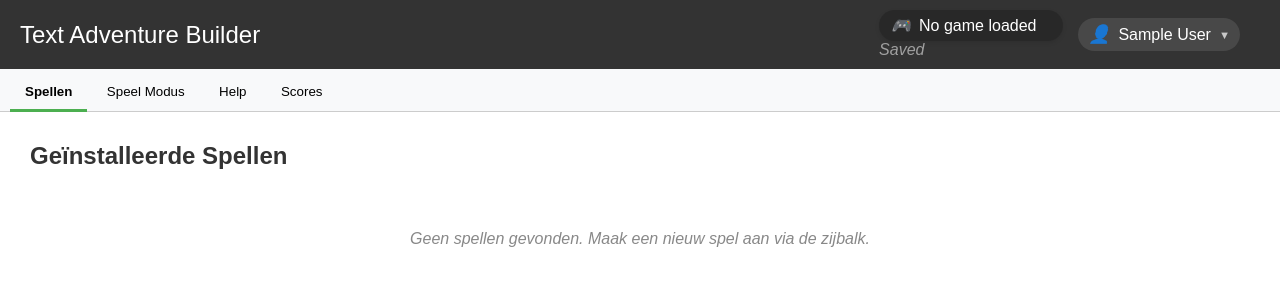
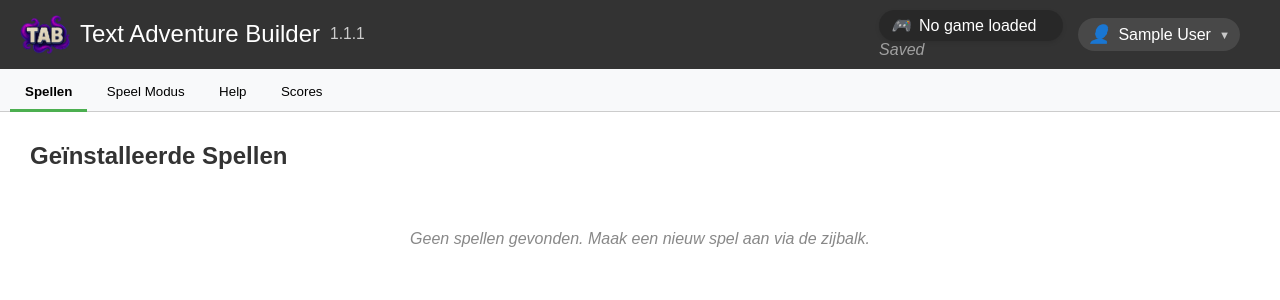
Before and after one commit to axewater/adventurez, a Flask app: page / in a window 1280 px wide. Shown: the top 300 px of the page. Run offline with Flask 3, Linux system fonts and the light colour scheme; the visitor is signed in with stand-in values (Sample User, id 1); data comes from the database, SQL or seed files in the repository; data that the repository does not hold is empty; some libraries are stand-ins or nearby versions.

Commit message:
Add logo to topbar and adjust app version display styling

```diff
--- a/client/css/style.css
+++ b/client/css/style.css
@@ -635,6 +635,23 @@ body.theme-dark {
     margin: 0;
     font-size: 1.5em;
     font-weight: 500;
+    display: flex; /* Align logo and text */
+    align-items: center; /* Vertically center items */
+}
+
+#topbar-logo {
+    max-width: 75px;
+    max-height: 40px; /* Adjusted to fit topbar height well */
+    margin-right: 10px; /* Space between logo and title */
+    object-fit: contain; /* Scale nicely */
+}
+
+#topbar h1 .app-version-display {
+    font-size: 0.65em; /* Smaller than the main title */
+    margin-left: 10px; /* Space between title and version */
+    opacity: 0.75;     /* Slightly less prominent */
+    font-weight: normal; /* Ensure it's not bold if h1 styles cascade */
+    vertical-align: middle; /* Align with the middle of the H1 text */
 }
 
 #status-area {
--- a/client/templates/base.html
+++ b/client/templates/base.html
@@ -27,7 +27,10 @@
 </head>
 <body data-user-role="{{ current_user.role.value if current_user.is_authenticated else 'guest' }}" data-app-version="{{ app_version }}">
     <header id="topbar">
-        <h1>Text Adventure Builder</h1>
+        <h1>
+            <img src="{{ url_for('serve_static', filename='uploads/images/ui/logomini.png') }}" alt="Logo" id="topbar-logo">
+            Text Adventure Builder<span class="app-version-display">{{ app_version }}</span>
+        </h1>
         <div id="status-area">
             <div id="game-status">
                 <div class="game-status-chip">
```
